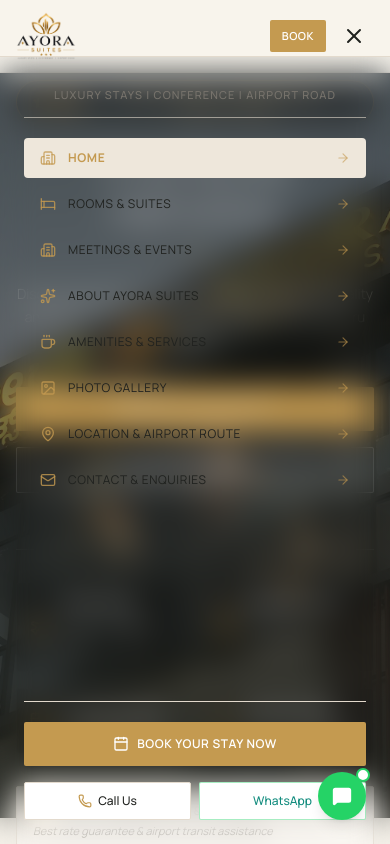
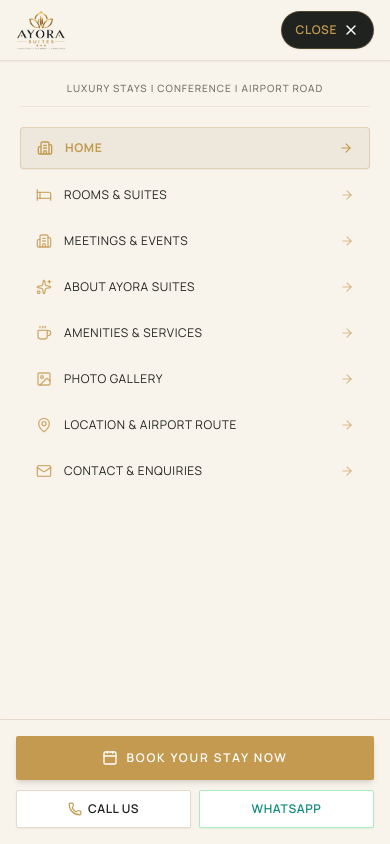
Before and after one commit to adhvyktech/ayorasuites, a React (Vite) app: page / in a window 390 px wide. Both pictures are taken after a click on the button "Toggle navigation menu". Shown: the top 844 px of the page. Built offline with nearby package versions, Linux system fonts and the light colour scheme.

Commit message:
fix(navigation): make mobile hamburger menu full-screen overlay and elevate modal z-indexes with pinned close actions

```diff
--- a/src/components/common/Lightbox.tsx
+++ b/src/components/common/Lightbox.tsx
@@ -43,7 +43,7 @@ export const Lightbox: React.FC<LightboxProps> = ({
   const currentImage = images[currentIndex];
 
   return (
-    <div className="fixed inset-0 z-50 bg-black/95 flex flex-col justify-between p-4 sm:p-6 select-none animate-fade-in">
+    <div className="fixed inset-0 z-[70] bg-black/95 flex flex-col justify-between p-4 sm:p-6 select-none animate-fade-in">
       {/* Top Bar */}
       <div className="flex items-center justify-between text-white/80 z-10">
         <div>
--- a/src/components/common/Navbar.tsx
+++ b/src/components/common/Navbar.tsx
@@ -31,6 +31,29 @@ export const Navbar: React.FC<NavbarProps> = ({ onOpenBooking }) => {
     setIsMobileMenuOpen(false);
     setIsHotelDropdownOpen(false);
   }, [location]);
+
+  // Lock body scroll when mobile menu is open
+  useEffect(() => {
+    if (isMobileMenuOpen) {
+      const originalOverflow = document.body.style.overflow;
+      document.body.style.overflow = 'hidden';
+      return () => {
+        document.body.style.overflow = originalOverflow;
+      };
+    }
+  }, [isMobileMenuOpen]);
+
+  // Escape key closes mobile menu
+  useEffect(() => {
+    const handleKeyDown = (e: KeyboardEvent) => {
+      if (e.key === 'Escape') {
+        setIsMobileMenuOpen(false);
+        setIsHotelDropdownOpen(false);
+      }
+    };
+    window.addEventListener('keydown', handleKeyDown);
+    return () => window.removeEventListener('keydown', handleKeyDown);
+  }, []);
 
   const handleMouseEnter = () => {
     if (dropdownTimeoutRef.current) clearTimeout(dropdownTimeoutRef.current);
@@ -73,10 +96,10 @@ export const Navbar: React.FC<NavbarProps> = ({ onOpenBooking }) => {
 
   return (
     <header
-      className={`fixed top-0 left-0 right-0 z-40 transition-all duration-300 ${
+      className={`fixed top-0 left-0 right-0 ${isMobileMenuOpen ? 'z-50' : 'z-40'} transition-colors duration-200 ${
         isScrolled
           ? 'bg-[#F8F4EC]/95 backdrop-blur-md shadow-md py-2 sm:py-2.5 border-b border-ayora-border/70'
-          : 'bg-[#F8F4EC] py-2.5 sm:py-3.5 border-b border-ayora-border/50'
+          : 'bg-[#F8F4EC] py-2 sm:py-2.5 border-b border-ayora-border/50'
       }`}
     >
       <div className="max-w-[1400px] mx-auto px-4 sm:px-6 lg:px-8 xl:px-10">
@@ -311,12 +334,40 @@ export const Navbar: React.FC<NavbarProps> = ({ onOpenBooking }) => {
         </div>
       </div>
 
-      {/* Mobile Drawer / Overlay */}
+      {/* Mobile Drawer / Fullscreen Navigation Overlay */}
       {isMobileMenuOpen && (
-        <div className="lg:hidden fixed inset-x-0 top-[56px] sm:top-[68px] bottom-0 bg-ayora-ivory/98 backdrop-blur-lg border-t border-ayora-border overflow-y-auto z-50 px-6 py-6 flex flex-col justify-between">
-          <div className="space-y-4">
-            <div className="text-center pb-3 border-b border-ayora-border/60">
-              <span className="text-[11px] tracking-widest uppercase text-ayora-muted font-medium">
+        <div className="lg:hidden fixed inset-0 z-50 bg-[#F8F4EC] flex flex-col justify-between overflow-hidden animate-fade-in">
+
+          {/* Mobile Drawer Top Bar - Pinned with Logo and Close Button */}
+          <div className="flex items-center justify-between px-4 sm:px-6 py-2.5 sm:py-3 border-b border-ayora-border/80 bg-[#F8F4EC] flex-shrink-0 shadow-sm">
+            <Link
+              to="/"
+              onClick={() => setIsMobileMenuOpen(false)}
+              className="flex items-center focus:outline-none"
+              aria-label="Ayora Suites Home"
+            >
+              <img
+                src={HOTEL_CONFIG.brand.logoUrl}
+                alt="AYORA SUITES"
+                className="h-10 sm:h-12 w-auto object-contain max-h-[50px]"
+              />
+            </Link>
+
+            <button
+              type="button"
+              onClick={() => setIsMobileMenuOpen(false)}
+              className="flex items-center space-x-1.5 px-3.5 py-1.5 rounded-full bg-ayora-charcoal text-white hover:bg-black active:scale-95 transition-all focus:outline-none min-h-[38px] shadow-sm border border-ayora-gold/30"
+              aria-label="Close navigation menu"
+            >
+              <span className="text-xs uppercase tracking-wider font-semibold text-ayora-gold">Close</span>
+              <X className="w-4 h-4 text-white" />
+            </button>
+          </div>
+
+          {/* Scrollable Navigation Body */}
+          <div className="flex-1 overflow-y-auto px-5 py-5 space-y-4 overscroll-contain">
+            <div className="text-center pb-2.5 border-b border-ayora-border/60">
+              <span className="text-[10px] sm:text-[11px] tracking-widest uppercase text-ayora-muted font-medium block">
                 {HOTEL_CONFIG.brand.tagline}
               </span>
             </div>
@@ -333,44 +384,47 @@ export const Navbar: React.FC<NavbarProps> = ({ onOpenBooking }) => {
                 { name: 'Contact & Enquiries', path: '/contact', icon: Mail },
               ].map((link) => {
                 const LinkIcon = link.icon;
+                const linkIsActive = isActive(link.path);
                 return (
                   <Link
                     key={link.name}
                     to={link.path}
                     onClick={() => setIsMobileMenuOpen(false)}
-                    className={`flex items-center justify-between px-4 py-3 rounded text-xs tracking-wider uppercase transition-colors ${
-                      isActive(link.path)
-                        ? 'bg-ayora-beige text-ayora-gold font-bold'
+                    className={`flex items-center justify-between px-4 py-3 rounded text-xs tracking-wider uppercase transition-all ${
+                      linkIsActive
+                        ? 'bg-ayora-beige text-ayora-gold font-bold shadow-sm border border-ayora-gold/30'
                         : 'text-ayora-charcoal hover:bg-ayora-beige/60 hover:text-ayora-gold'
                     }`}
                   >
                     <div className="flex items-center space-x-3">
-                      <LinkIcon className="w-4 h-4 text-ayora-gold/80" />
+                      <LinkIcon className={`w-4 h-4 ${linkIsActive ? 'text-ayora-gold' : 'text-ayora-gold/80'}`} />
                       <span>{link.name}</span>
                     </div>
-                    <ArrowRight className="w-3.5 h-3.5 text-ayora-gold/60" />
+                    <ArrowRight className={`w-3.5 h-3.5 ${linkIsActive ? 'text-ayora-gold' : 'text-ayora-gold/60'}`} />
                   </Link>
                 );
               })}
             </nav>
           </div>
 
-          <div className="pt-5 border-t border-ayora-border space-y-3">
+          {/* Bottom Fixed Action Footer in Mobile Drawer */}
+          <div className="p-4 sm:p-5 border-t border-ayora-border bg-[#F8F4EC] space-y-2.5 flex-shrink-0 shadow-lg">
             <button
+              type="button"
               onClick={() => {
                 setIsMobileMenuOpen(false);
                 onOpenBooking();
               }}
-              className="w-full py-3.5 bg-ayora-gold hover:bg-ayora-gold-deep text-white text-xs font-semibold tracking-wider uppercase rounded-sm shadow-md flex items-center justify-center space-x-2"
+              className="w-full py-3.5 bg-ayora-gold hover:bg-ayora-gold-deep active:scale-95 text-white text-xs font-semibold tracking-luxury uppercase rounded-sm shadow-md flex items-center justify-center space-x-2 transition-all"
             >
               <Calendar className="w-4 h-4" />
               <span>Book Your Stay Now</span>
             </button>
 
-            <div className="grid grid-cols-2 gap-2 pt-1">
+            <div className="grid grid-cols-2 gap-2">
               <a
                 href={`tel:${HOTEL_CONFIG.contact.primaryPhoneClean}`}
-                className="flex items-center justify-center py-2.5 px-3 border border-ayora-border bg-white text-ayora-charcoal text-xs font-medium rounded-sm hover:border-ayora-gold"
+                className="flex items-center justify-center py-2.5 px-3 border border-ayora-border bg-white text-ayora-charcoal text-xs font-semibold uppercase tracking-wider rounded-sm hover:border-ayora-gold shadow-sm"
               >
                 <Phone className="w-3.5 h-3.5 mr-1.5 text-ayora-gold" />
                 <span>Call Us</span>
@@ -379,12 +433,13 @@ export const Navbar: React.FC<NavbarProps> = ({ onOpenBooking }) => {
                 href={HOTEL_CONFIG.contact.whatsappUrl}
                 target="_blank"
                 rel="noopener noreferrer"
-                className="flex items-center justify-center py-2.5 px-3 border border-[#25D366]/40 bg-white text-[#128C7E] text-xs font-medium rounded-sm hover:bg-[#25D366]/10"
+                className="flex items-center justify-center py-2.5 px-3 border border-[#25D366]/40 bg-white text-[#128C7E] text-xs font-semibold uppercase tracking-wider rounded-sm hover:bg-[#25D366]/10 shadow-sm"
               >
                 <span>WhatsApp</span>
               </a>
             </div>
           </div>
+
         </div>
       )}
     </header>
--- a/src/components/common/WhatsAppButton.tsx
+++ b/src/components/common/WhatsAppButton.tsx
@@ -14,7 +14,7 @@ export const WhatsAppButton: React.FC<WhatsAppButtonProps> = ({ customMessage })
   const whatsappUrl = `https://wa.me/${HOTEL_CONFIG.contact.whatsappNumber}?text=${encodeURIComponent(message)}`;
 
   return (
-    <div className="fixed bottom-6 right-6 z-40 flex flex-col items-end">
+    <div className="fixed bottom-6 right-6 z-30 flex flex-col items-end">
       {/* Contextual Popover Tooltip */}
       {showTooltip && (
         <div className="mb-3 max-w-xs bg-white text-ayora-charcoal text-xs p-3.5 rounded-lg shadow-luxury-lg border border-ayora-border relative animate-fade-in">
--- a/src/components/forms/BookingModal.tsx
+++ b/src/components/forms/BookingModal.tsx
@@ -166,7 +166,7 @@ export const BookingModal: React.FC<BookingModalProps> = ({
 
   return (
     <div
-      className="fixed inset-0 z-50 flex flex-col justify-end sm:justify-center sm:items-center bg-black/80 backdrop-blur-sm overflow-hidden p-0 sm:p-4 animate-fade-in"
+      className="fixed inset-0 z-[60] flex flex-col justify-end sm:justify-center sm:items-center bg-black/80 backdrop-blur-sm overflow-hidden p-0 sm:p-4 animate-fade-in"
       onClick={(e) => {
         if (e.target === e.currentTarget) onClose();
       }}
--- a/src/components/forms/MeetingModal.tsx
+++ b/src/components/forms/MeetingModal.tsx
@@ -113,7 +113,7 @@ export const MeetingModal: React.FC<MeetingModalProps> = ({ isOpen, onClose }) =
 
   return (
     <div
-      className="fixed inset-0 z-50 flex flex-col justify-end sm:justify-center sm:items-center bg-black/80 backdrop-blur-sm overflow-hidden p-0 sm:p-4 animate-fade-in"
+      className="fixed inset-0 z-[60] flex flex-col justify-end sm:justify-center sm:items-center bg-black/80 backdrop-blur-sm overflow-hidden p-0 sm:p-4 animate-fade-in"
       onClick={(e) => {
         if (e.target === e.currentTarget) onClose();
       }}
--- a/src/components/rooms/RoomDetailModal.tsx
+++ b/src/components/rooms/RoomDetailModal.tsx
@@ -38,7 +38,7 @@ export const RoomDetailModal: React.FC<RoomDetailModalProps> = ({
 
   return (
     <div
-      className="fixed inset-0 z-50 flex flex-col justify-end sm:justify-center sm:items-center bg-black/80 backdrop-blur-sm overflow-hidden p-0 sm:p-4 animate-fade-in"
+      className="fixed inset-0 z-[60] flex flex-col justify-end sm:justify-center sm:items-center bg-black/80 backdrop-blur-sm overflow-hidden p-0 sm:p-4 animate-fade-in"
       onClick={(e) => {
         if (e.target === e.currentTarget) onClose();
       }}
```
